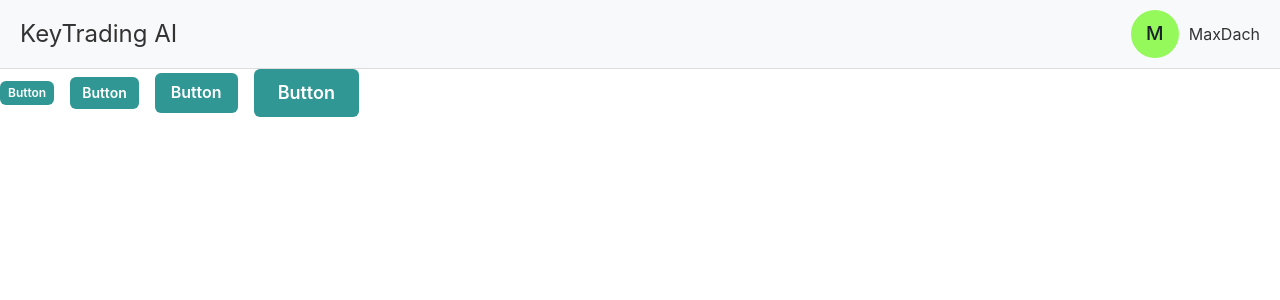
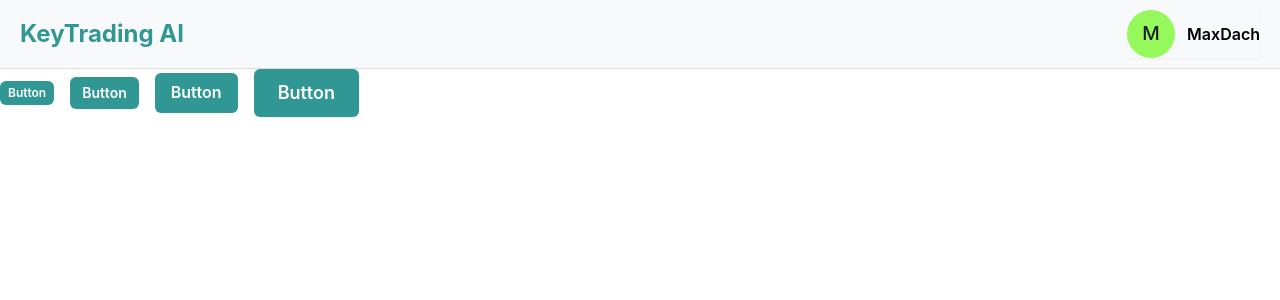
Before and after one commit to Ortvest/keytrading-ui, a React (Vite) app: page / in a window 1280 px wide. Both pictures are taken after a click on the button "Get Started". Shown: the top 300 px of the page. Built offline with nearby package versions, Linux system fonts and the light colour scheme.

Commit message:
[KTAI-7] ref: applied review comments

```diff
--- a/src/modules/Header/features/AuthedUserCard/index.tsx
+++ b/src/modules/Header/features/AuthedUserCard/index.tsx
@@ -1,6 +1,6 @@
 import { UserInfo } from '@modules/Header/features/UserInfo';
 
-import styles from './style.module.css';
+import { Flex, Text } from '@chakra-ui/react';
 
 interface AuthedUserCardProps {
   username: string;
@@ -9,9 +9,11 @@ interface AuthedUserCardProps {
 
 export const AuthedUserCard = ({ username, avatar }: AuthedUserCardProps) => {
   return (
-    <div className={styles.user}>
+    <Flex align="center" boxShadow="sm" gap={3}>
       <UserInfo username={username} avatar={avatar} />
-      <p className={styles.username}>{username}</p>
-    </div>
+      <Text fontSize="md" fontWeight="semibold" color="black">
+        {username}
+      </Text>
+    </Flex>
   );
 };
--- a/src/modules/Header/features/AuthedUserCard/style.module.css
+++ /dev/null
@@ -1,10 +0,0 @@
-.user {
-  display: flex;
-  gap: 10px;
-  align-items: center;
-}
-
-.username {
-  color: #333;
-  font-size: 16px;
-}
--- a/src/modules/Header/index.tsx
+++ b/src/modules/Header/index.tsx
@@ -1,15 +1,24 @@
 import { GetStartedButton } from '@modules/Header/features/GetStartedButton';
 
-import styles from './style.module.css';
+import { Box, Flex, Heading } from '@chakra-ui/react';
 
 function Header() {
   return (
-    <header className={styles.header}>
-      <h1 className={styles.title}>KeyTrading AI</h1>
-      <div className={styles.info}>
+    <Flex
+      as="header"
+      justify="space-between"
+      align="center"
+      w="100%"
+      p="10px 20px"
+      borderBottom="1px solid #ddd"
+      bg="#f8f9fa">
+      <Heading as="h1" color="teal.500" fontSize="24px">
+        KeyTrading AI
+      </Heading>
+      <Box display="flex" alignItems="center">
         <GetStartedButton />
-      </div>
-    </header>
+      </Box>
+    </Flex>
   );
 }
 
--- a/src/modules/Header/style.module.css
+++ /dev/null
@@ -1,22 +0,0 @@
-.header {
-  display: flex;
-  justify-content: space-between;
-  align-items: center;
-
-  width: 100%;
-  padding: 10px 20px;
-
-  border-bottom: 1px solid #ddd;
-
-  background-color: #f8f9fa;
-}
-
-.title {
-  color: #333;
-  font-size: 24px;
-}
-
-.info {
-  display: flex;
-  align-items: center;
-}
```
